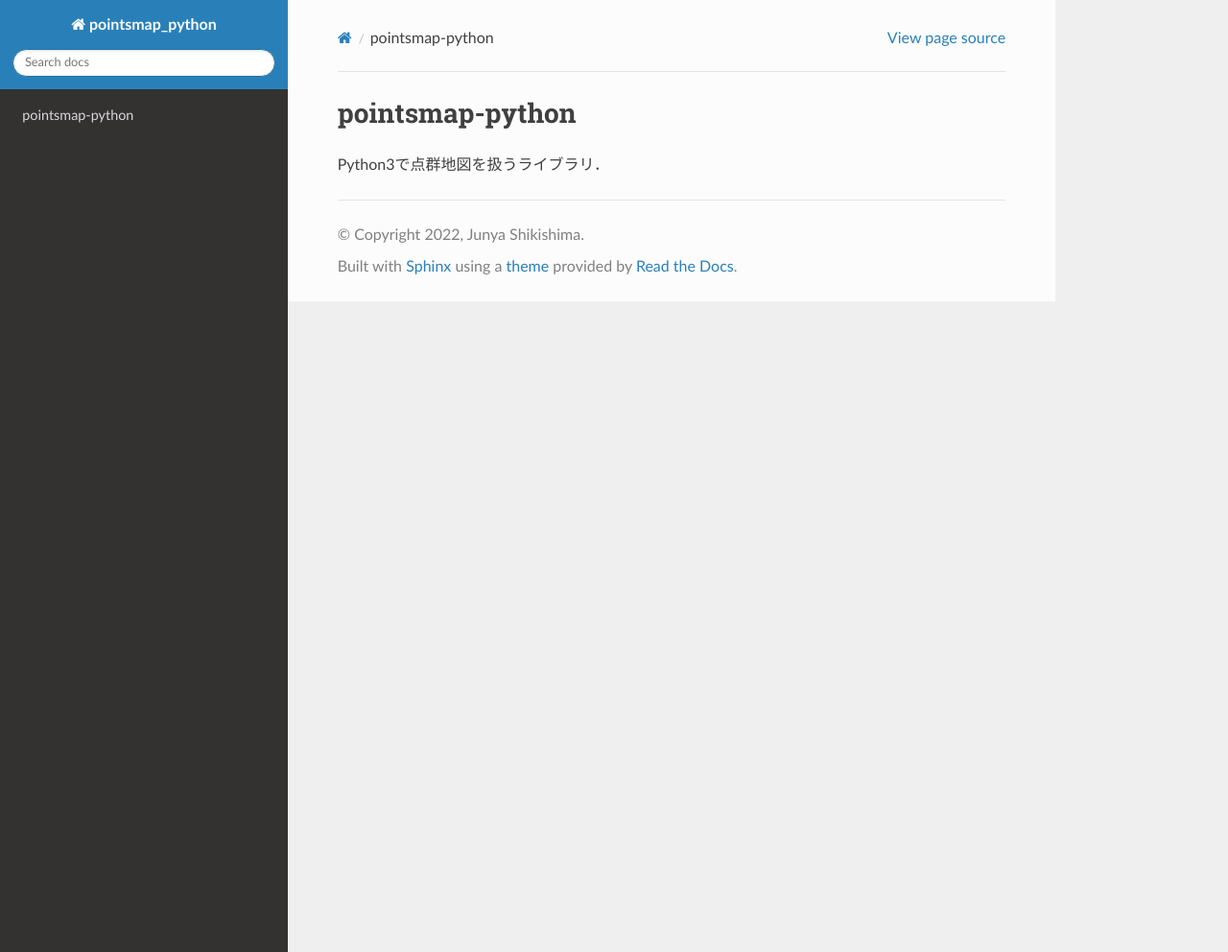
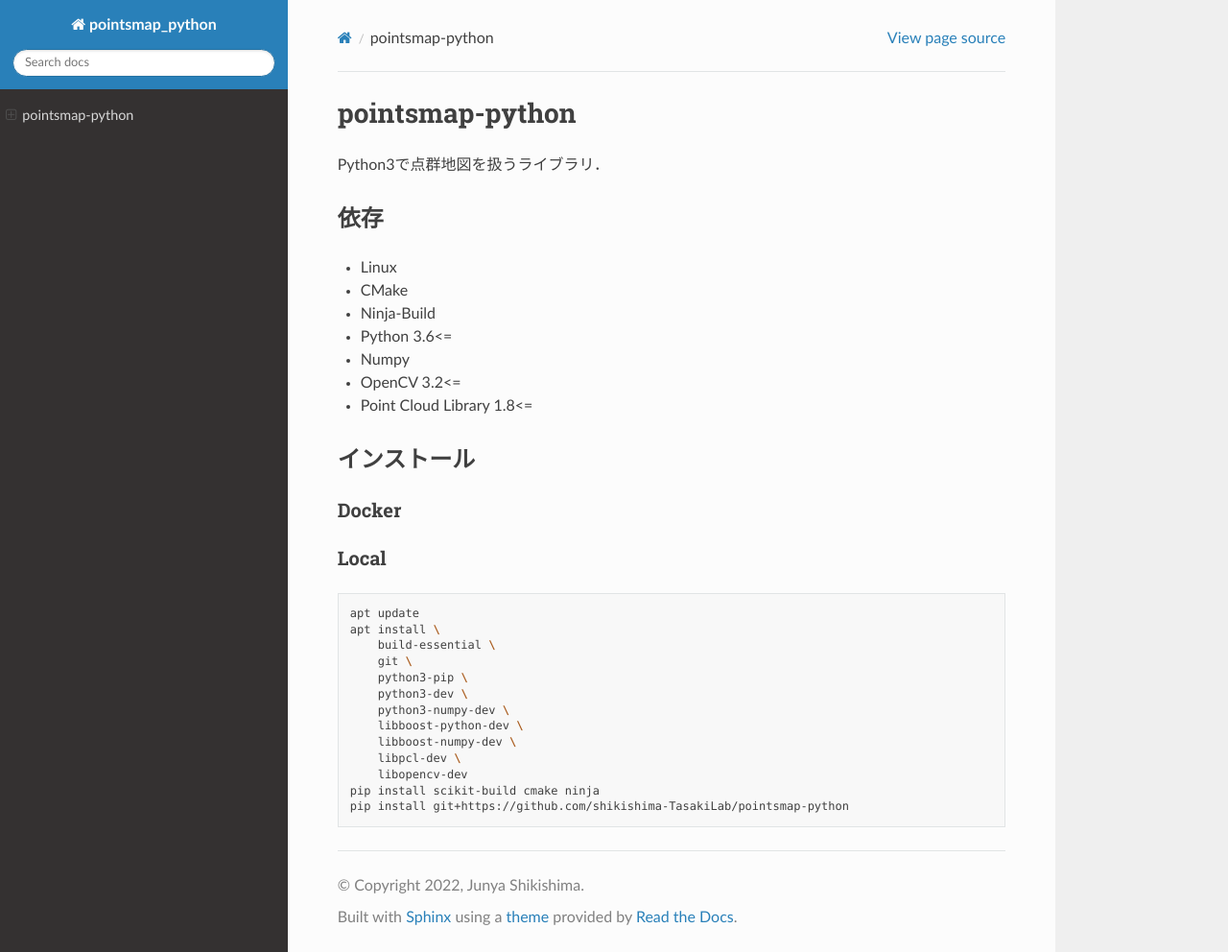
Before and after one commit to urasakikeisuke/pointsmap-python, a Sphinx documentation site: the page built from docs/source/index.rst, in a window 1280 px wide and 992 px high. Shown: the whole window at 96% size. Built offline with Sphinx 7.4.7 and the Read the Docs theme 2.0.0, drawn with Linux system fonts in a browser that asks for light colours.

Commit message:
ローカルでのインストール方法を追記

```diff
--- a/docs/source/index.rst
+++ b/docs/source/index.rst
@@ -1,4 +1,41 @@
+================
 pointsmap-python
 ================
 
 Python3で点群地図を扱うライブラリ．
+
+依存
+====
+
+* Linux
+* CMake
+* Ninja-Build
+* Python 3.6<=
+* Numpy
+* OpenCV 3.2<=
+* Point Cloud Library 1.8<=
+
+インストール
+============
+
+Docker
+------
+
+Local
+-----
+
+.. code-block:: bash
+
+    apt update
+    apt install \
+        build-essential \
+        git \
+        python3-pip \
+        python3-dev \
+        python3-numpy-dev \
+        libboost-python-dev \
+        libboost-numpy-dev \
+        libpcl-dev \
+        libopencv-dev
+    pip install scikit-build cmake ninja
+    pip install git+https://github.com/shikishima-TasakiLab/pointsmap-python
```
